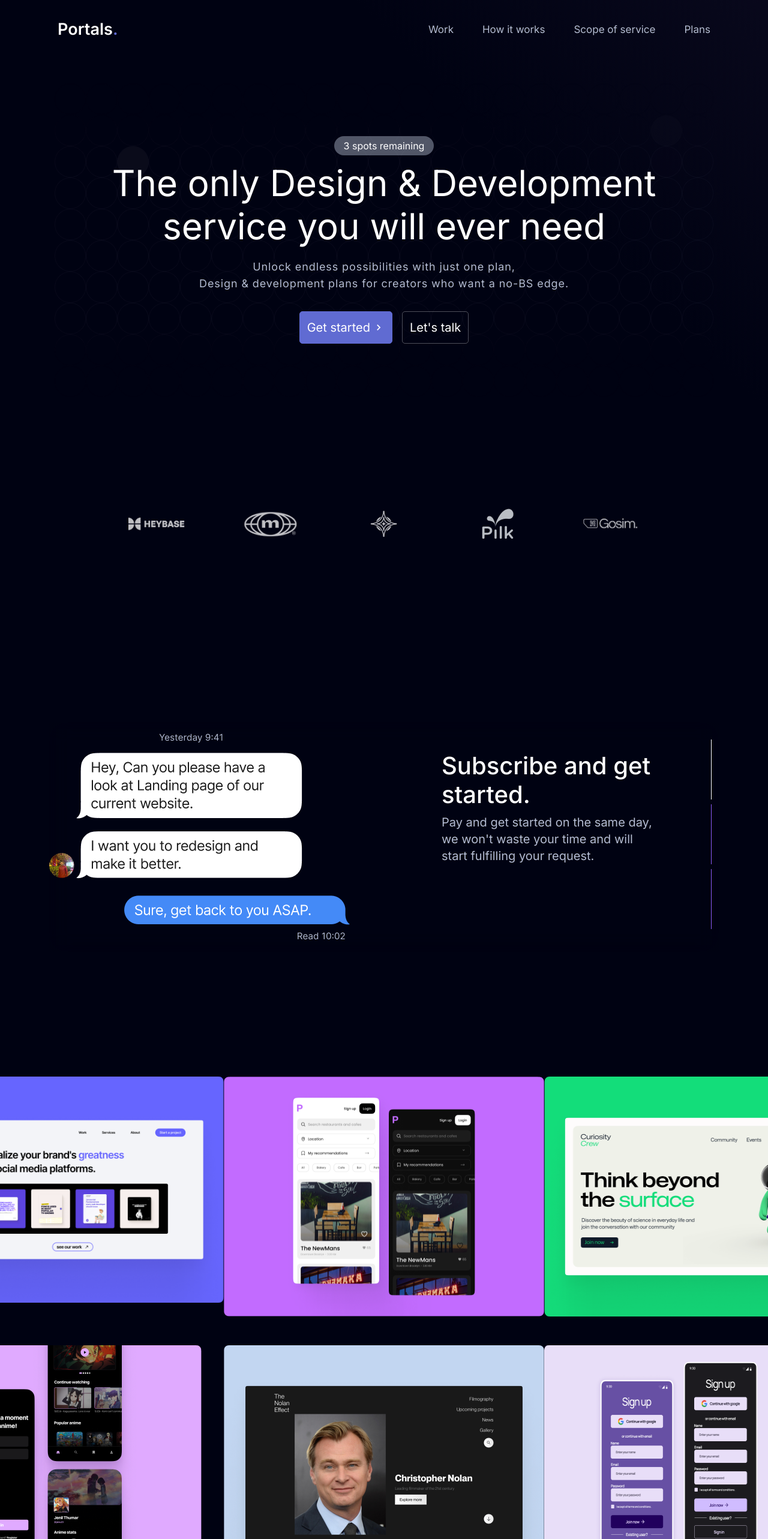
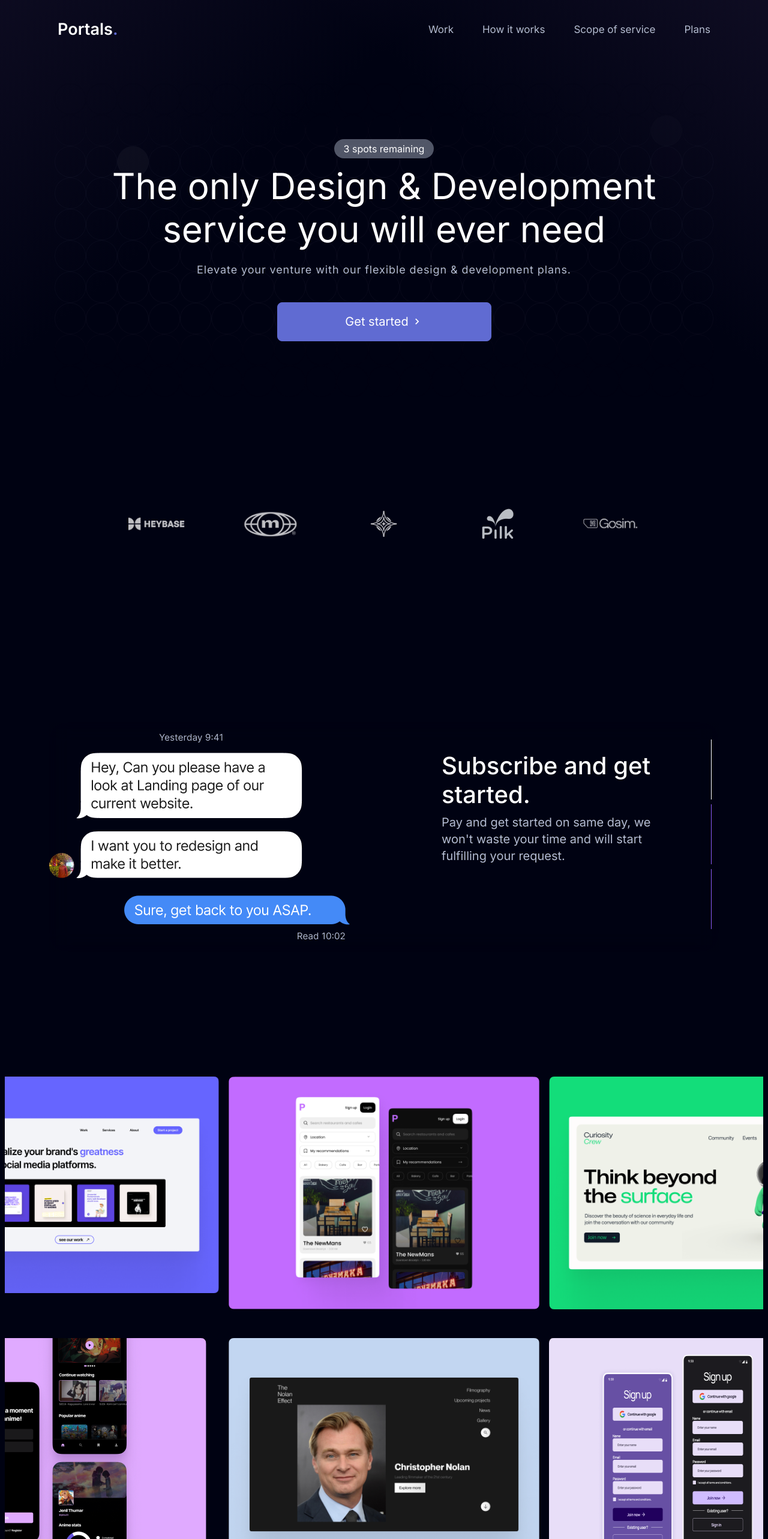
Before and after one commit to venilsutariya/portals, a Next.js app: page / in a window 1280 px wide. Shown: the top 2566 px of the page at 60% size. Built offline with nearby package versions, Linux system fonts and the light colour scheme.

Commit message:
add code

```diff
--- a/app/globals.css
+++ b/app/globals.css
@@ -1,6 +1,7 @@
 @tailwind base;
 @tailwind components;
 @tailwind utilities;
+
 
 html,
 body {
@@ -9,25 +10,10 @@ body {
   margin: 0;
 }
 
-/* scroll bar */
-body::-webkit-scrollbar {
-  width: 10px; /* Scrollbar width */
-  background-color: #222; /* Track color */
-}
-
-body::-webkit-scrollbar-thumb {
-  background-color: #333; /* Thumb color */
-  border-radius: 0px; /* Rounded corners */
-}
-
 .headmain {
-  background: linear-gradient(
-    45deg,
-    #19142e00,
-    #201a3700,
-    #231a4a00,
-    #19142e56
-  );
+  background: linear-gradient(220deg, #19142e94, #201a3700, #201a3700, #201a3700),
+    linear-gradient(-220deg, #19142e7f, #201a3700, #201a3700,#201a3700);
+  background-blend-mode: normal;
 }
 
 .bgmainimg {
@@ -61,10 +47,6 @@ section {
   transition: 0.5s ease;
 }
 
-.animation:hover {
-  transform: translateY(-8px);
-}
-
 .whychoose {
   background: linear-gradient(0deg, #19142e00, #201a372c, #231a4a21, #19142e00);
 }
@@ -80,15 +62,33 @@ section {
 }
 
 .animation {
+  animation: headanimation 0.8s ease-in-out;
+}
+.animation2 {
   animation: headanimation 1s ease-in-out;
+}
+
+.slotanimation {
+  animation: topanimation 1s ease-in-out;
 }
 @keyframes headanimation {
   0% {
-    transform: scale(0.7);
+    transform: translateY(50px);
     opacity: 0;
   }
   100% {
-    transform: scale(1);
+    transform: translateY(0px);
     opacity: 1;
   }
 }
+
+@keyframes topanimation {
+  0% {
+    transform: translateY(-1000px);
+    opacity: 0;
+  }
+  100% {
+    transform: translateY(0px);
+    opacity: 1;
+  }
+}
--- a/components/customUi/HeadMain.tsx
+++ b/components/customUi/HeadMain.tsx
@@ -9,22 +9,18 @@ const HeadMain = () => {
       <div className=" headmain h-[100vh] flex justify-center">
         <div className="bgmainimg text-white">
           <div className=" flex flex-col justify-center items-center h-full text-center">
-            <div className="py-1 px-3 rounded-full mb-3" style={{ backgroundColor: 'rgba(180, 188, 208, 0.45)', color: '#fff' }}>3 spots remaining</div>
-            <div className="animation xl:text-6xl lg:text-6xl md:text-5xl text-4xl flex flex-col gap-y-3">
-              <span>The only <span className="">Design & Development </span></span>
-              <span className="xl:text-6xl lg:text-6xl md:text-5xl text-3xl">service you will ever need</span>
+            <div className="slotanimation py-1 px-3 mb-3" style={{ backgroundColor: 'rgba(180, 188, 208, 0.45)', color: '#fff', borderRadius: '50px' }}>3 spots remaining</div>
+            <div className=" xl:text-6xl lg:text-6xl md:text-5xl text-4xl flex flex-col gap-y-3">
+              <span className="animation">The only <span className="">Design & Development </span></span>
+              <span className="animation2 xl:text-6xl lg:text-6xl md:text-5xl text-3xl">service you will ever need</span>
             </div>
-            <p className=" mt-4 xl:text-lg md:text-xl px-3 flex flex-col" style={{ color: '#B4BCD0' }}>
-              <span className=" tracking-wider">Unlock endless possibilities with just one plan,</span>
-              <span className=" tracking-wider">Design & development plans for creators who want a no-BS edge.</span>
+            <p className=" my-[24px] xl:text-lg md:text-xl px-3 flex flex-col" style={{ color: '#B4BCD0' }}>
+              <span className=" tracking-wider">Elevate your venture with our flexible design & development plans.</span>
             </p>
             <div className=" flex w-full justify-center items-center gap-x-4 mt-3">
-              <button style={{ borderRadius: '5px', padding: '12px 12px', border: '1px solid #606BD2', transition: 'all 0.3s', backgroundColor: '#606BD2' }} className="text-xl flex justify-center items-center text-white hover:opacity-90">
+              <button style={{ borderRadius: '8px', padding: '12px 24px', border: '1px solid #606BD2', transition: 'all 0.3s', backgroundColor: '#606BD2' }} className="lg:w-[357px] lg:h-[65px] text-xl flex justify-center items-center text-white hover:opacity-90">
                 <span>Get  started</span>
                 <span className=" ms-1"><MdChevronRight /></span>
-              </button>
-              <button style={{ borderRadius: '5px', border: '1px solid rgba(255, 255, 255, 0.3)', padding: '12px', transition: 'all 0.3s' }} className="text-xl flex justify-center items-center bg-transparent text-white hover:opacity-90">
-                <span>Let&#39;s talk</span>
               </button>
             </div>
           </div>
--- a/components/customUi/Plans.tsx
+++ b/components/customUi/Plans.tsx
@@ -31,7 +31,7 @@ const Plans = () => {
                     </div>
                     <div className=" container">
                         <div className=" row row-col-1 row-cols-lg-2 gap-y-4">
-                            <div className=" col">
+                            <div className=" col-12 col-lg-6">
                                 <div className=" lg:ps-44">
                                     <div className={`${isVisible ? 'animate__animated animate__slideInUp' : ''} bg-white py-5 px-5 rounded-xl border-1`}>
                                         <div className=" text-xl font-semibold">Essential plan</div>
@@ -55,7 +55,7 @@ const Plans = () => {
                                     </div>
                                 </div>
                             </div>
-                            <div className=" col">
+                            <div className=" col-12 col-lg-6">
                                 <div className=" lg:pe-44">
                                     <div className={`${isVisible ? 'animate__animated animate__slideInUp' : ''} bg-transparent border py-5 px-5 rounded-xl`}>
                                         <div className=" text-xl text-white font-medium">Essential quarterly plan</div>
--- a/components/customUi/Project.tsx
+++ b/components/customUi/Project.tsx
@@ -24,26 +24,26 @@ const Project = () => {
         <div className="mx-auto" style={{ backgroundColor: '#000212' }}>
             <VisibilitySensor onChange={onVisibilityChange} partialVisibility>
                 <div className={`row mb-5 gap-y-5 p-0 g-0 ${isVisible ? 'animate__animated animate__slideInUp' : ''}`}>
-                    <div className="col-12 col-lg">
+                    <div className="col-12 col-lg px-2">
                         <img src="/images/project1.png" className="img-fluid" alt="" />
                     </div>
-                    <div className="col-12 col-lg-5 flex justify-center">
+                    <div className="col-12 col-lg-5 flex justify-center px-2">
                         <img src="/images/project2.png" className=" img-fluid" alt="" />
                     </div>
-                    <div className="col-12 col-lg flex justify-end">
+                    <div className="col-12 col-lg flex justify-end px-2">
                         <img src="/images/project3.png" className="img-fluid" alt="" />
                     </div>
                 </div>
             </VisibilitySensor>
             <VisibilitySensor onChange={onVisibilityChange} partialVisibility>
                 <div className={`row gap-y-5 p-0 g-0 ${isVisible ? 'animate__animated animate__slideInUp' : ''}`}>
-                    <div className="col-12 col-lg animate__animated animate__slideInUp">
+                    <div className="col-12 col-lg animate__animated animate__slideInUp px-2">
                         <img src="/images/project4.png" className="img-fluid" alt="" />
                     </div>
-                    <div className="col-12 col-lg-5 justify-start">
+                    <div className="col-12 col-lg-5 justify-start px-2">
                         <img src="/images/project5.png" className="img-fluid" alt="" />
                     </div>
-                    <div className="col-12 col-lg flex justify-end">
+                    <div className="col-12 col-lg flex justify-end px-2">
                         <img src="/images/project6.png" className="img-fluid" alt="" />
                     </div>
                 </div>
--- a/components/customUi/ScrollSlider.tsx
+++ b/components/customUi/ScrollSlider.tsx
@@ -1,21 +1,37 @@
 "use client";
 
-import React, { useState } from "react";
+import React, { useState, useEffect } from "react";
 import VisibilitySensor from "react-visibility-sensor";
 
 const ScrollSlider = () => {
   const [isVisible, setIsVisible] = useState(false);
+  const [isMounted, setIsMounted] = useState(false);
 
   const onVisibilityChange = (visible: boolean) => {
-    if (visible) {
+    if (!isMounted && visible) {
+      setIsMounted(true);
+      setIsVisible(true);
+    } else if (visible) {
       setIsVisible(true);
     }
   };
+
+  useEffect(() => {
+    if (isVisible) {
+      // Scroll to the top of the component
+      window.scrollTo({
+        // @ts-ignore
+        top: document.querySelector(".maincontainer").offsetTop,
+        behavior: "smooth",
+      });
+    }
+  }, [isVisible]);
 
   return (
     <>
       <div className="maincontainer h-[100vh] scrollbar-hide" style={{ backgroundColor: "#000212" }}>
         <div className="container relative">
+          {/* Section 1 */}
           <VisibilitySensor onChange={onVisibilityChange} partialVisibility>
             <section>
               <div className="one">
@@ -33,11 +49,12 @@ const ScrollSlider = () => {
                           Subscribe and get started.
                         </h1>
                         <p className="text-xl" style={{ color: "#B4BCD0" }}>
-                          Pay and get started on the same day, we won&#39;t waste your
-                          time and will start fulfilling your request.
+                          Pay and get started on same day, we
+                          won&#39;t waste your time and will start
+                          fulfilling your request.
                         </p>
                       </div>
-                      <div className="absolute right-3">
+                      <div className="absolute right-3 d-none d-lg-block">
                         <div className="h-[100px] w-[1px] bg-white mb-2"></div>
                         <div className="h-[100px] w-[1px] bg-violet-500 mb-2"></div>
                         <div className="h-[100px] w-[1px] bg-violet-500 mb-2"></div>
@@ -49,6 +66,7 @@ const ScrollSlider = () => {
             </section>
           </VisibilitySensor>
 
+          {/* Section 2 */}
           <VisibilitySensor onChange={onVisibilityChange} partialVisibility>
             <section>
               <div className="two">
@@ -64,14 +82,16 @@ const ScrollSlider = () => {
                     <div className="col flex flex-col justify-center items-center">
                       <div className="lg:px-20 lg:mt-[-40px] animate__animated animate__slideInUp">
                         <h1 className="text-white" style={{ fontSize: "40px" }}>
-                          Get updated on process through Trello.
+                          Get updated on
+                          process.
                         </h1>
                         <p className="text-xl" style={{ color: "#B4BCD0" }}>
-                          You will be notified about tasks and processes through
-                          Trello. Most of the time, the turnaround time is 1-3 days.
+                          You will notified about Task and process
+                          through Trello, Most of time turn around
+                          time is 1-3 days.
                         </p>
                       </div>
-                      <div className="absolute right-5">
+                      <div className="absolute right-5 d-none d-lg-block">
                         <div className="h-[100px] w-[1px] bg-violet-500 mb-2"></div>
                         <div className="h-[100px] w-[1px] bg-white mb-2"></div>
                         <div className="h-[100px] w-[1px] bg-violet-500 mb-2"></div>
@@ -83,6 +103,7 @@ const ScrollSlider = () => {
             </section>
           </VisibilitySensor>
 
+          {/* Section 3 */}
           <VisibilitySensor onChange={onVisibilityChange} partialVisibility>
             <section>
               <div className="three">
@@ -100,11 +121,11 @@ const ScrollSlider = () => {
                           Unlimited revisions
                         </h1>
                         <p className="text-xl" style={{ color: "#B4BCD0" }}>
-                          We&#39;ve got you covered. We will make sure that you get
-                          what you want from us.
+                          We got you, We will make sure that
+                          you get what you want from us.
                         </p>
                       </div>
-                      <div className="absolute right-3">
+                      <div className="absolute right-3 d-none d-lg-block">
                         <div className="h-[100px] w-[1px] bg-violet-500 mb-2"></div>
                         <div className="h-[100px] w-[1px] bg-violet-500 mb-2"></div>
                         <div className="h-[100px] w-[1px] bg-white mb-2"></div>
```
Also changed, not shown: components/customUi/WhyChoose.tsx (+7 -7 lines).
